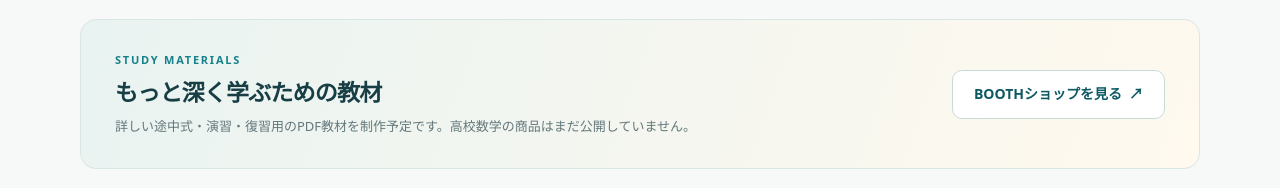
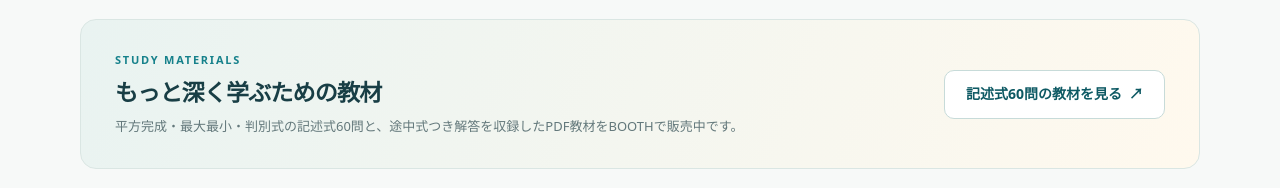
Before and after one commit to dokkurou1214-lgtm/muchu-kokosugaku, a plain HTML site: page index.html in a window 1280 px wide. Shown: the part 1659-1847 px from the top of the page. Drawn offline with Linux system fonts and the light colour scheme.

Commit message:
Update BOOTH link to published 60-question PDF material

```diff
--- a/index.html
+++ b/index.html
@@ -199,7 +199,7 @@
       <div class="list-card"><h2>学習記録の管理</h2><p>記録はこの端末・ブラウザ内にだけ保存します。別端末へ引き継ぐ場合はJSONを保存し、移行先で読み込んでください。</p><div class="record-buttons"><button class="btn btn-outline" type="button" id="export-records">JSONを書き出す</button><label class="btn btn-outline file-label">JSONを読み込む <input type="file" id="import-records" accept=".json,application/json"></label><button class="btn btn-danger" type="button" id="clear-records">記録を削除</button></div><p class="small-help">取り込みは既存の記録を上書きします。取り込み前に書き出しを推奨します。</p></div>
     </section>
 
-    <section class="booth-section" aria-labelledby="booth-title"><div><p class="eyebrow">STUDY MATERIALS</p><h2 id="booth-title">もっと深く学ぶための教材</h2><p>詳しい途中式・演習・復習用のPDF教材を制作予定です。高校数学の商品はまだ公開していません。</p></div><a class="btn btn-outline" href="https://studyworks.booth.pm/" target="_blank" rel="noopener noreferrer">BOOTHショップを見る <span class="sr-only">（別のタブで開く）</span> ↗</a></section>
+    <section class="booth-section" aria-labelledby="booth-title"><div><p class="eyebrow">STUDY MATERIALS</p><h2 id="booth-title">もっと深く学ぶための教材</h2><p>平方完成・最大最小・判別式の記述式60問と、途中式つき解答を収録したPDF教材をBOOTHで販売中です。</p></div><a class="btn btn-outline" href="https://studyworks.booth.pm/items/9057507" target="_blank" rel="noopener noreferrer">記述式60問の教材を見る <span class="sr-only">（別のタブで開く）</span> ↗</a></section>
   </main>
   <footer class="site-footer"><div class="container"><p>夢中になる高校数学 <span>学習Web v1.2 ・ 2026</span></p><p>数学Ⅰ「平方完成・頂点」「最大・最小」「判別式・共有点」 / 全124問</p></div></footer>
 </body>
```
